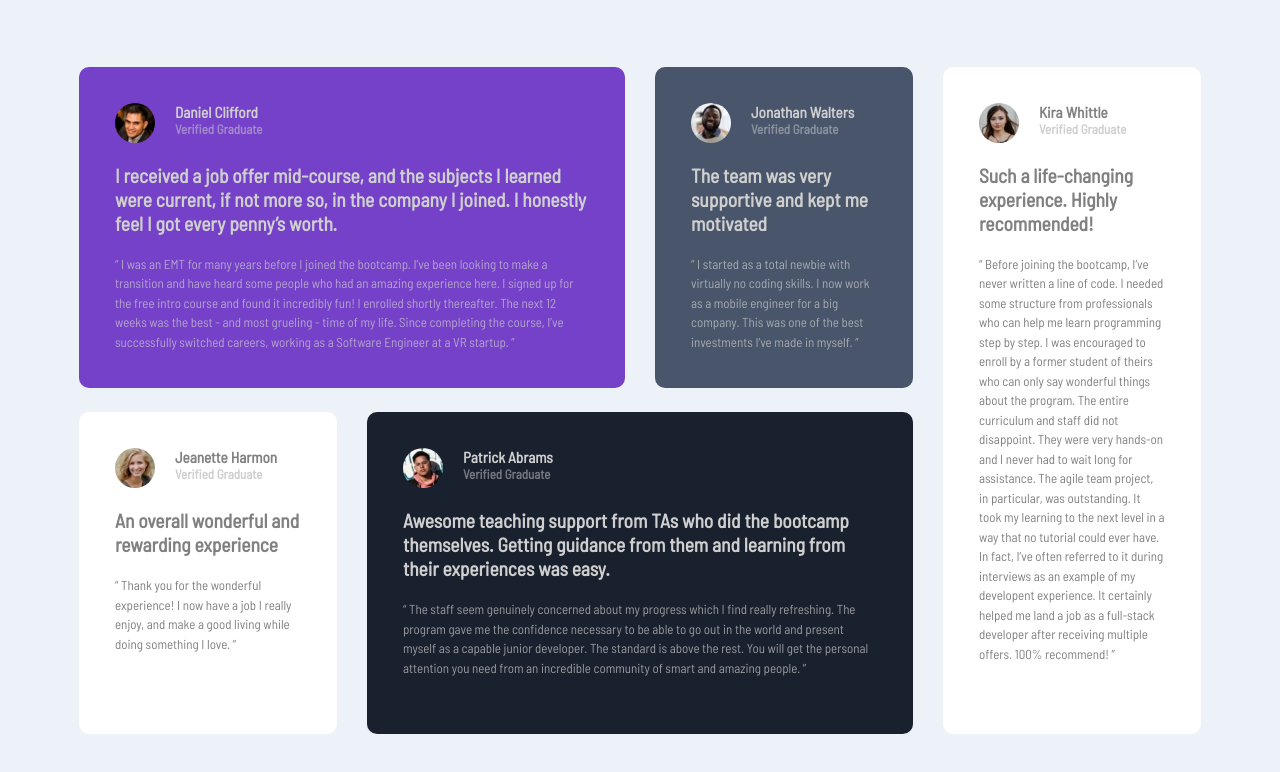
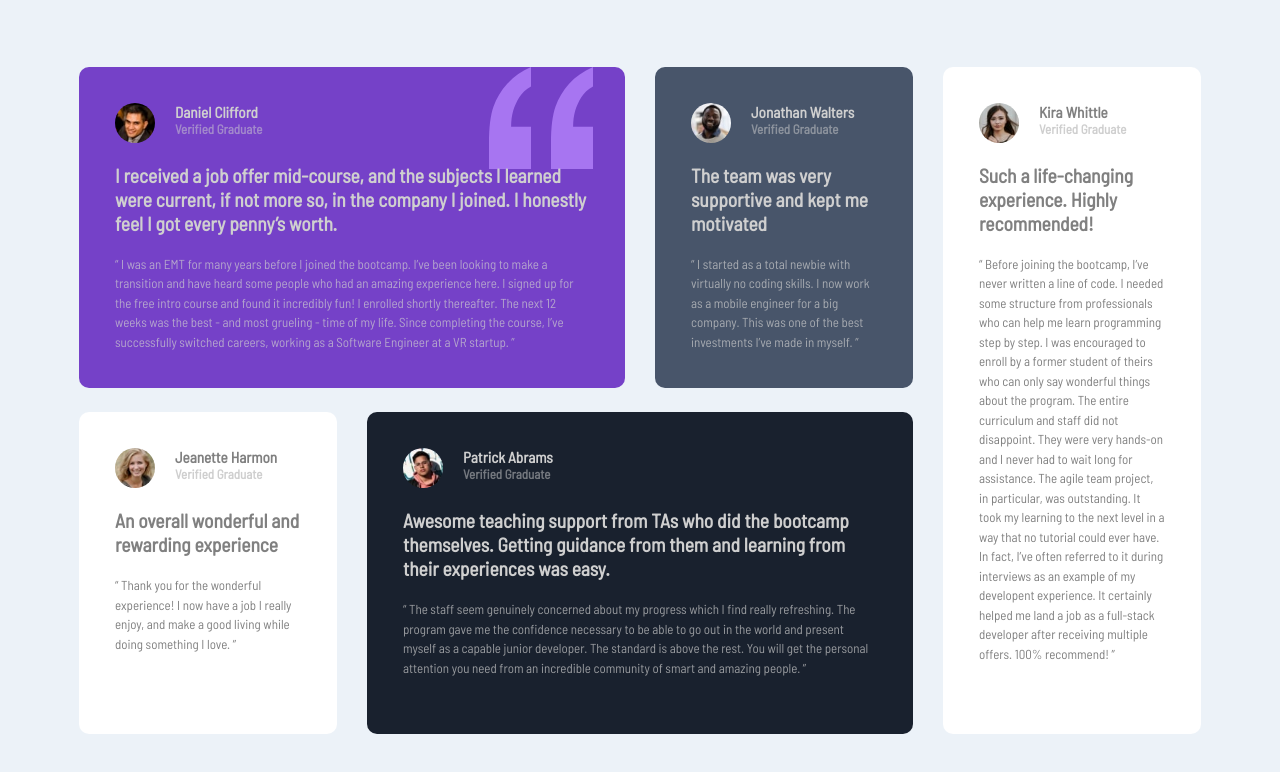
Before and after one commit to samdarshgaur/Testimonial_grid_section_main, a plain HTML site: page index.html in a window 1280 px wide. Drawn offline with Linux system fonts and the light colour scheme.

Commit message:
Update styles.css

```diff
--- a/css/styles.css
+++ b/css/styles.css
@@ -18,7 +18,7 @@ body {
 /* Grid-Items background-color */
 .grid-item:nth-child(1) {
     background-color: hsl(263, 55%, 52%);
-    background-image: url(./images/bg-pattern-quotation.svg);
+    background-image: url(../images/bg-pattern-quotation.svg);
     background-repeat: no-repeat;
     background-position: top right 2rem;
 }
```
